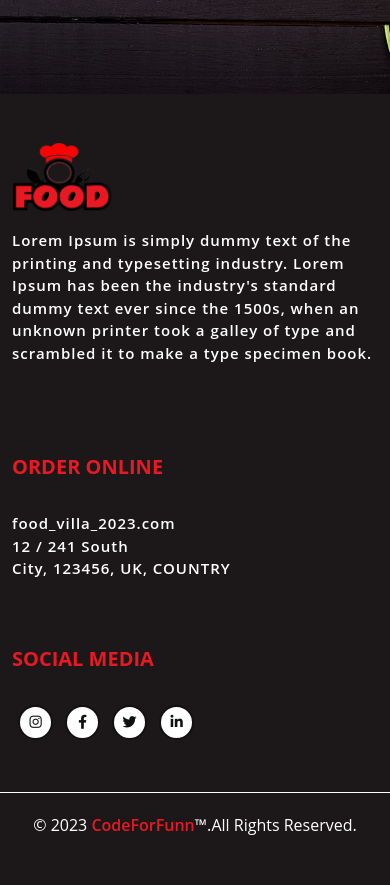
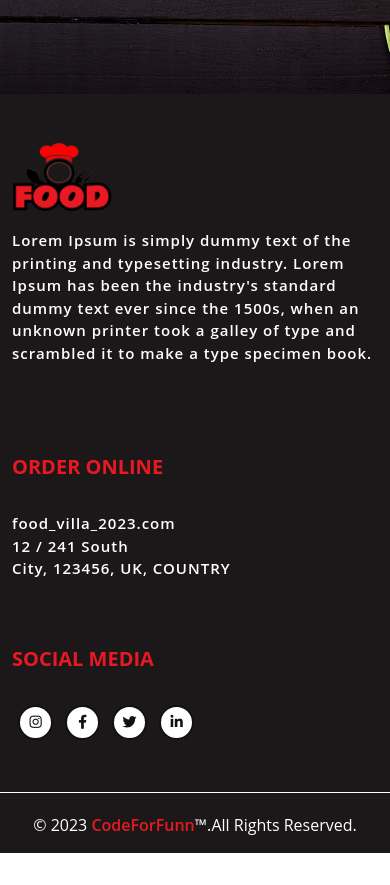
Before and after one commit to Amankumar-02/Responsive-Food-and-Restaurant-Website, a plain HTML site: page index.html in a window 390 px wide. Shown: the part 6681-7566 px from the top of the page. After the commit the page ends 7534 px from the top, so only its background shows below. Drawn offline with nearby package versions, Linux system fonts and the light colour scheme.

Commit message:
Update responsive-style.css

```diff
--- a/css/responsive-style.css
+++ b/css/responsive-style.css
@@ -108,7 +108,4 @@
     .review-wrapper .carousel-item {
         min-height: 460px;
     }
-    .footer-wrapper{
-        padding-bottom: 2rem;
-    }
 }
```
